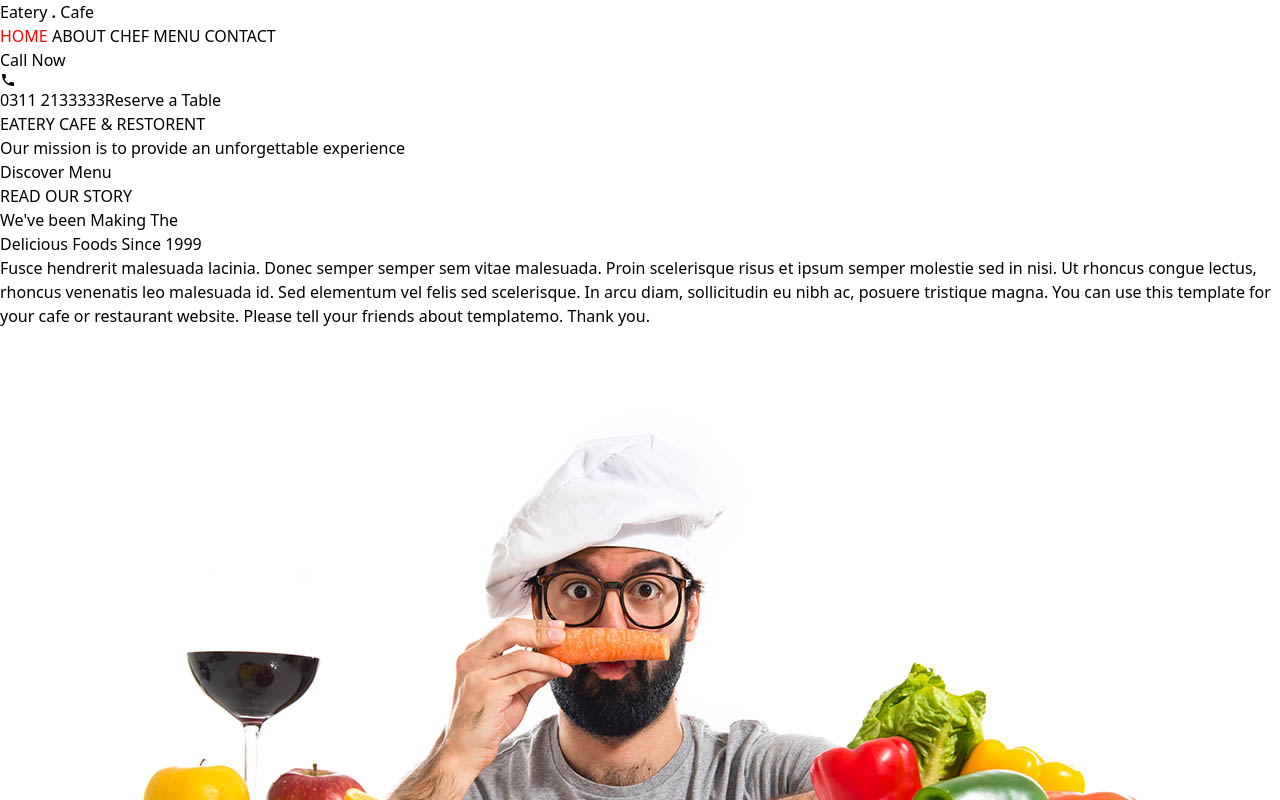
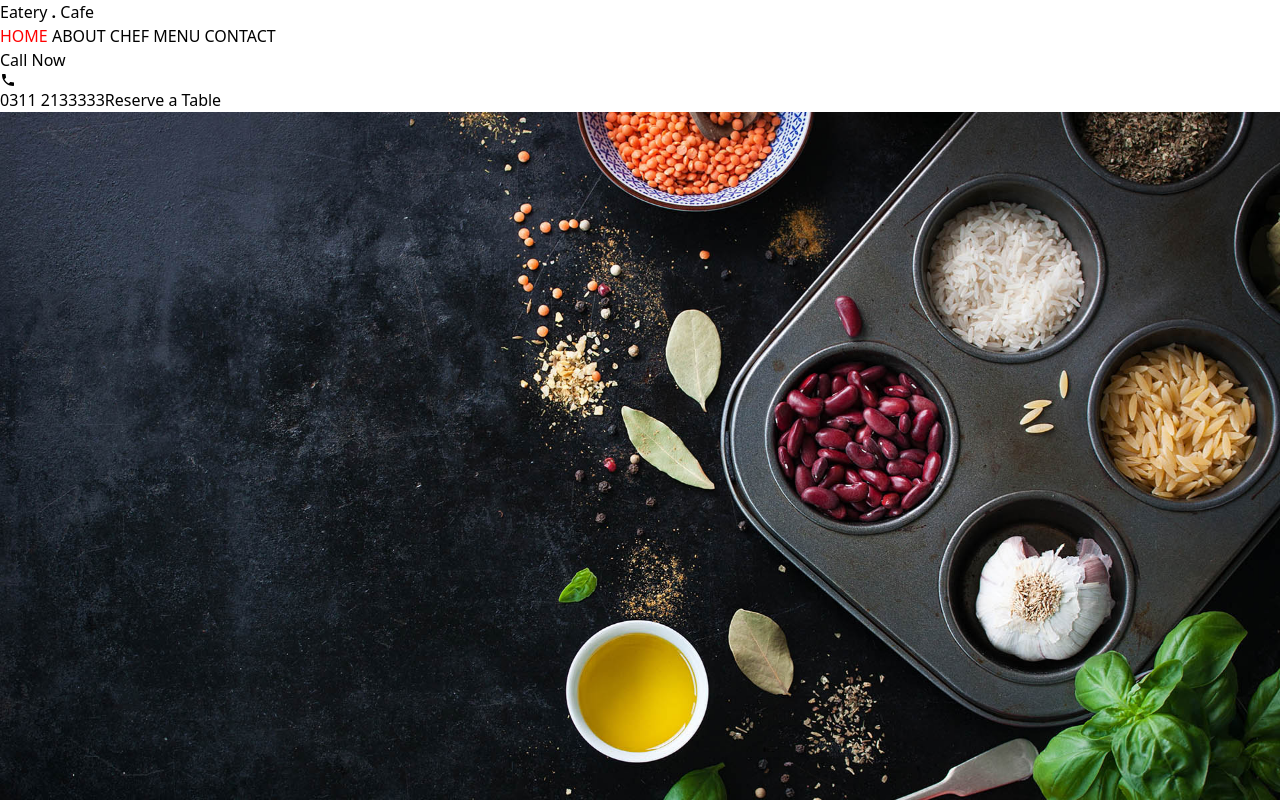
Before and after one commit to Masood802/cafe, a Vue app: page / in a window 1280 px wide. Shown: the top 800 px of the page. Built offline with nearby package versions, Linux system fonts and the light colour scheme.

Commit message:
changed header background images

```diff
--- a/src/views/HomeView.vue
+++ b/src/views/HomeView.vue
@@ -14,17 +14,18 @@ import About from "./AboutView.vue";
   </div>
 
   <div
-    class="w-full h-[600px] bg-[url('slider-image3.jpg')] bg-cover flex justify-between bg-center"
+    class="w-full flex justify-between items-center relative"
   >
+  <slider></slider>
     <div
-      class="w-2/5 text-left p-4 absolute top-32 ml-6 text-slate-100 font-bold"
+      class="w-2/5 text-left p-4 absolute top-42 ml-6 text-slate-100 font-bold"
     >
       <h2>EATERY CAFE & RESTORENT</h2>
-      <p class="text-3xl my-4">
+      <p class="text-4xl my-8">
         Our mission is to provide an unforgettable experience
       </p>
       <button
-        class="bg-transparent hover:bg-red-700 hover:border-none px-6 py-2 text-sm border border-gray-400 transition-all duration-700 ease-in"
+        class="bg-transparent  hover:bg-red-700 hover:border-none w-52 px-6 py-2 mt-8 text-sm border transition-all duration-700 ease-in"
       >
         Discover Menu
       </button>
```
